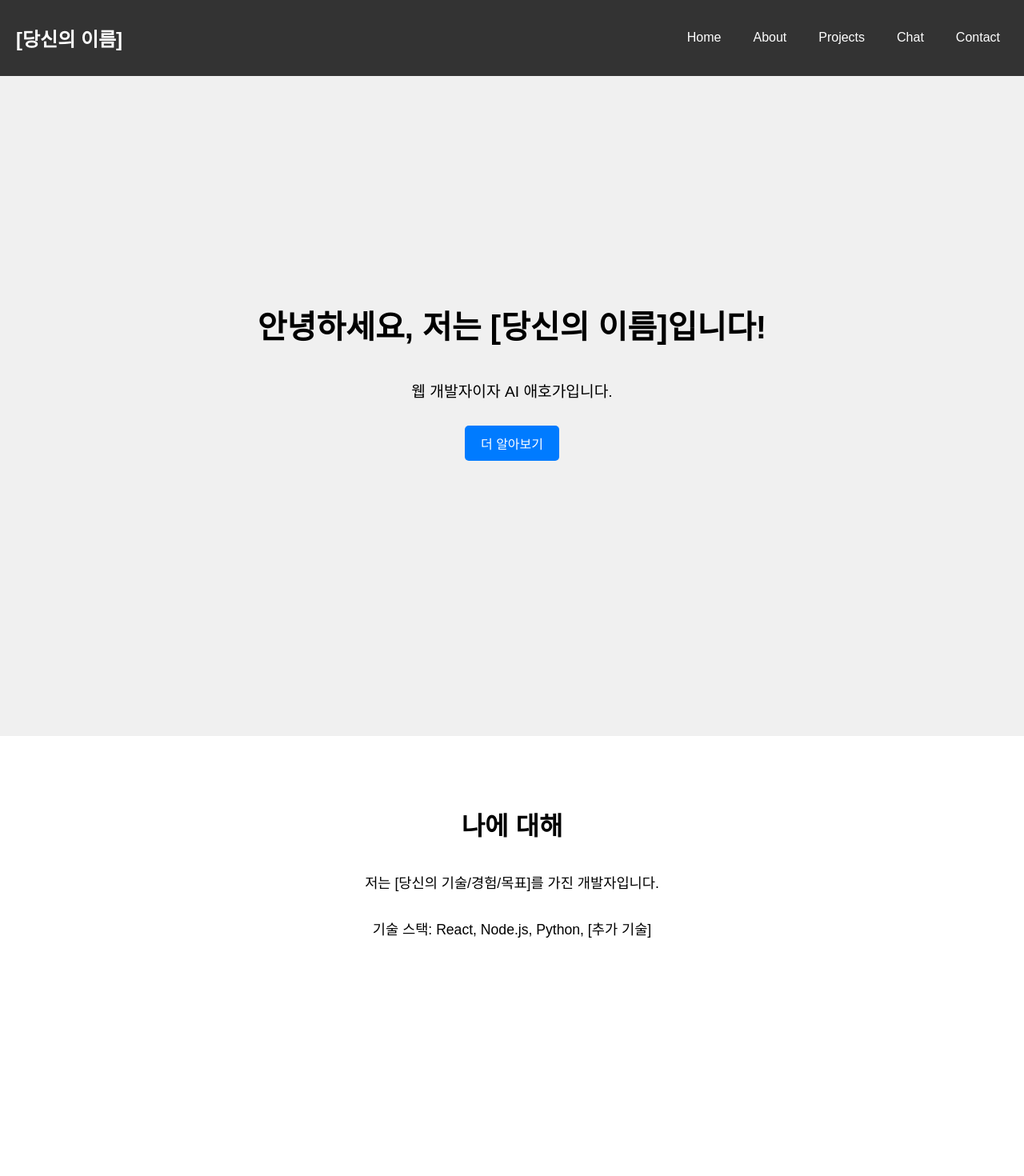
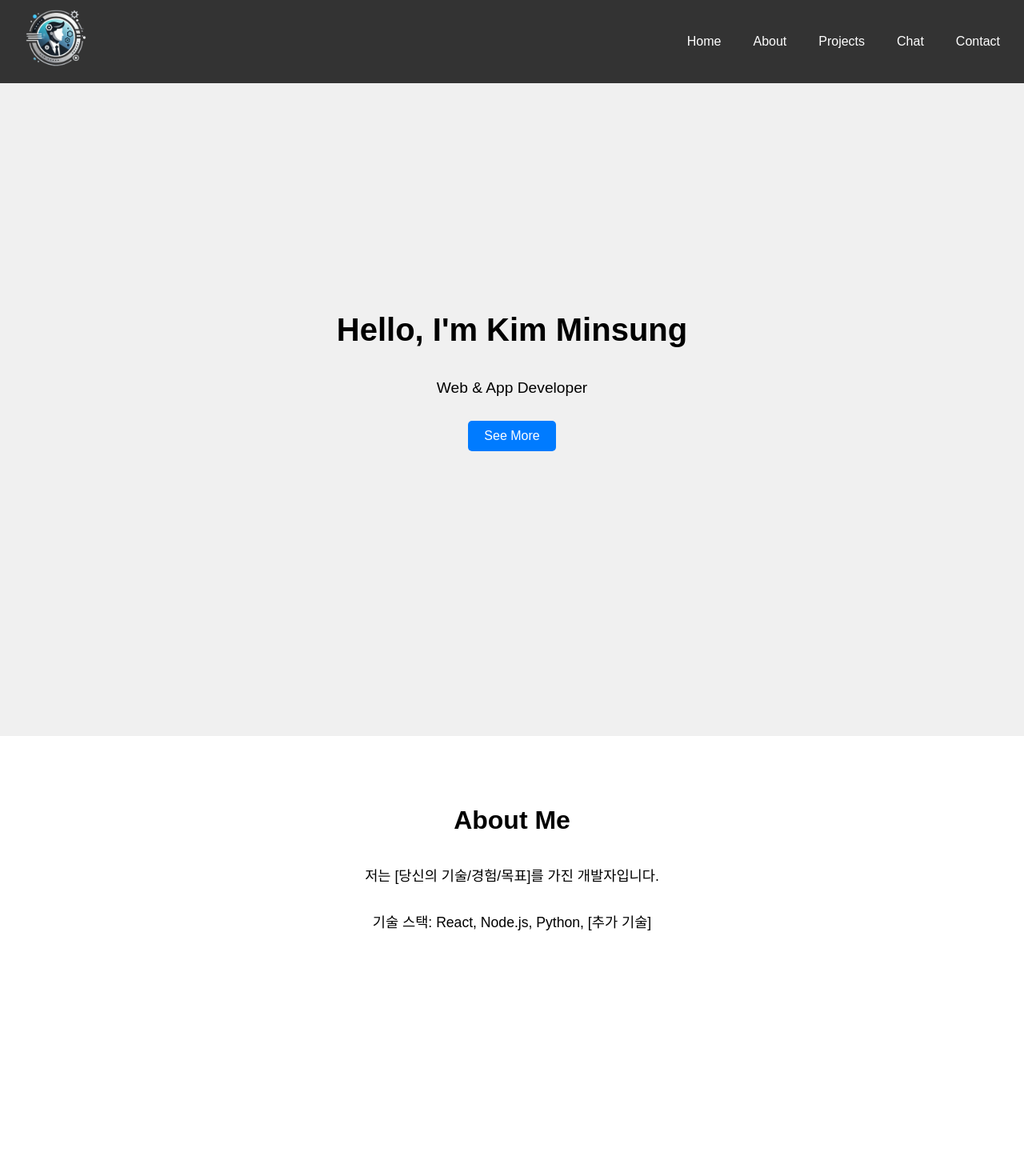
Before and after one commit to minncode/MyAiWebsite, a React (Create React App) app in the folder websiteai/: page / in a window 1280 px wide. Shown: the top 1470 px of the page at 80% size. Built offline with nearby package versions, Linux system fonts and the light colour scheme.

Commit message:
update little bit of design and logo

```diff
--- a/websiteai/src/components/About.js
+++ b/websiteai/src/components/About.js
@@ -4,7 +4,7 @@ import styles from '../css/About.module.css';
 function About() {
   return (
     <section id="about" className={styles.about}>
-      <h2 className={styles.title}>나에 대해</h2>
+      <h2 className={styles.title}>About Me</h2>
       <p className={styles.text}>저는 [당신의 기술/경험/목표]를 가진 개발자입니다.</p>
       <p className={styles.text}>기술 스택: React, Node.js, Python, [추가 기술]</p>
     </section>
--- a/websiteai/src/components/Chat.js
+++ b/websiteai/src/components/Chat.js
@@ -17,15 +17,15 @@ function Chat() {
 
   return (
     <section id="chat" className={styles.chat}>
-      <h2 className={styles.title}>DeepSeek와 대화하기</h2>
+      <h2 className={styles.title}>Chatting with AI</h2>
       <input
         type="text"
         value={input}
         onChange={(e) => setInput(e.target.value)}
-        placeholder="질문을 입력하세요"
+        placeholder="Ask questions"
         className={styles.input}
       />
-      <button onClick={sendMessage} className={styles.button}>전송</button>
+      <button onClick={sendMessage} className={styles.button}>Send</button>
       <div className={styles.response}>{response}</div>
     </section>
   );
--- a/websiteai/src/components/Contact.js
+++ b/websiteai/src/components/Contact.js
@@ -1,16 +1,32 @@
-import React from 'react';
-import styles from '../css/Contact.module.css';
+import React from "react";
+import styles from "../css/Contact.module.css";
 
 function Contact() {
   return (
     <section id="contact" className={styles.contact}>
-      <h2 className={styles.title}>연락처</h2>
-      <p className={styles.text}>Email: [당신의 이메일]</p>
+      <h2 className={styles.title}>Contacts</h2>
+      <p className={styles.text}>Email: kikimin19@gmail.com</p>
       <p className={styles.text}>
-        GitHub: <a href="[당신의 GitHub URL]" className={styles.link}>[당신의 GitHub 사용자 이름]</a>
+        GitHub:{" "}
+        <a
+          href="https://github.com/minncode"
+          className={styles.link}
+          target="_blank"
+          rel="noopener noreferrer"
+        >
+          minncode Github
+        </a>
       </p>
       <p className={styles.text}>
-        LinkedIn: <a href="[당신의 LinkedIn URL]" className={styles.link}>[당신의 이름]</a>
+        LinkedIn:{" "}
+        <a
+          href="https://www.linkedin.com/in/minsung-kim-595a64273/"
+          className={styles.link}
+          target="_blank"
+          rel="noopener noreferrer"
+        >
+          Minsung LinkedIn
+        </a>
       </p>
     </section>
   );
--- a/websiteai/src/components/Header.js
+++ b/websiteai/src/components/Header.js
@@ -4,7 +4,11 @@ import styles from '../css/Header.module.css';
 function Header() {
   return (
     <nav className={styles.header}>
-      <h2>[당신의 이름]</h2>
+      <h2>
+  <a href="/">
+    <img className={styles.logo} src="/images/sitelogo.png" alt="Site Logo" />
+  </a>
+</h2>
       <ul className={styles.navList}>
         <li><a href="#home" className={styles.link}>Home</a></li>
         <li><a href="#about" className={styles.link}>About</a></li>
--- a/websiteai/src/components/Home.js
+++ b/websiteai/src/components/Home.js
@@ -4,9 +4,9 @@ import styles from '../css/Home.module.css';
 function Home() {
   return (
     <section id="home" className={styles.home}>
-      <h1 className={styles.title}>안녕하세요, 저는 [당신의 이름]입니다!</h1>
-      <p className={styles.subtitle}>웹 개발자이자 AI 애호가입니다.</p>
-      <a href="#about" className={styles.button}>더 알아보기</a>
+      <h1 className={styles.title}>Hello, I'm Kim Minsung</h1>
+      <p className={styles.subtitle}>Web & App Developer</p>
+      <a href="#about" className={styles.button}>See More</a>
     </section>
   );
 }
--- a/websiteai/src/components/Projects.js
+++ b/websiteai/src/components/Projects.js
@@ -4,7 +4,7 @@ import styles from '../css/Projects.module.css';
 function Projects() {
   return (
     <section id="projects" className={styles.projects}>
-      <h2 className={styles.title}>프로젝트</h2>
+      <h2 className={styles.title}>Projects</h2>
       <div className={styles.projectItem}>
         <h3 className={styles.projectTitle}>DeepSeek 웹사이트</h3>
         <p className={styles.projectDesc}>LM Studio의 DeepSeek 모델을 활용한 인터랙티브 채팅 웹사이트.</p>
--- a/websiteai/src/css/Header.module.css
+++ b/websiteai/src/css/Header.module.css
@@ -4,12 +4,22 @@
   width: 100%;
   background: #333;
   color: white;
-  padding: 10px 20px;
+  padding: 0px 20px;
   display: flex;
   justify-content: space-between;
   align-items: center;
   box-sizing: border-box; /* 패딩이 너비에 포함되도록 */
   z-index: 1000; /* 다른 콘텐츠 위로 보이게 */
+}
+
+.header h2 {
+  margin: 0;        /* remove any default heading margin */
+  line-height: 1;   /* tighten spacing */
+}
+
+.logo {
+  width: 100px; /* adjust as needed */
+  height: auto;
 }
 
 .navList {
```
Also changed, not shown: websiteai/public/images/sitelogo.png (added).
